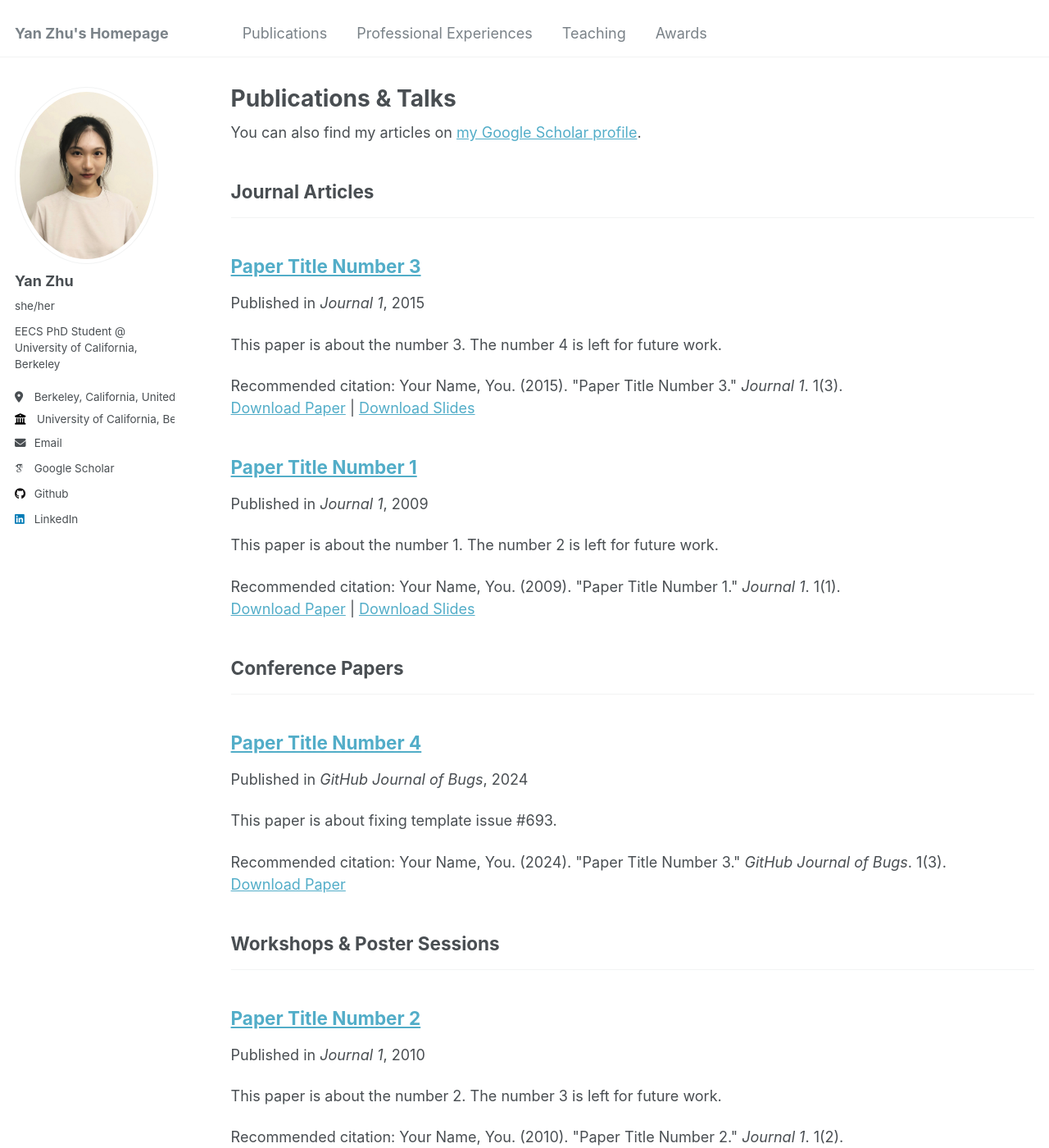
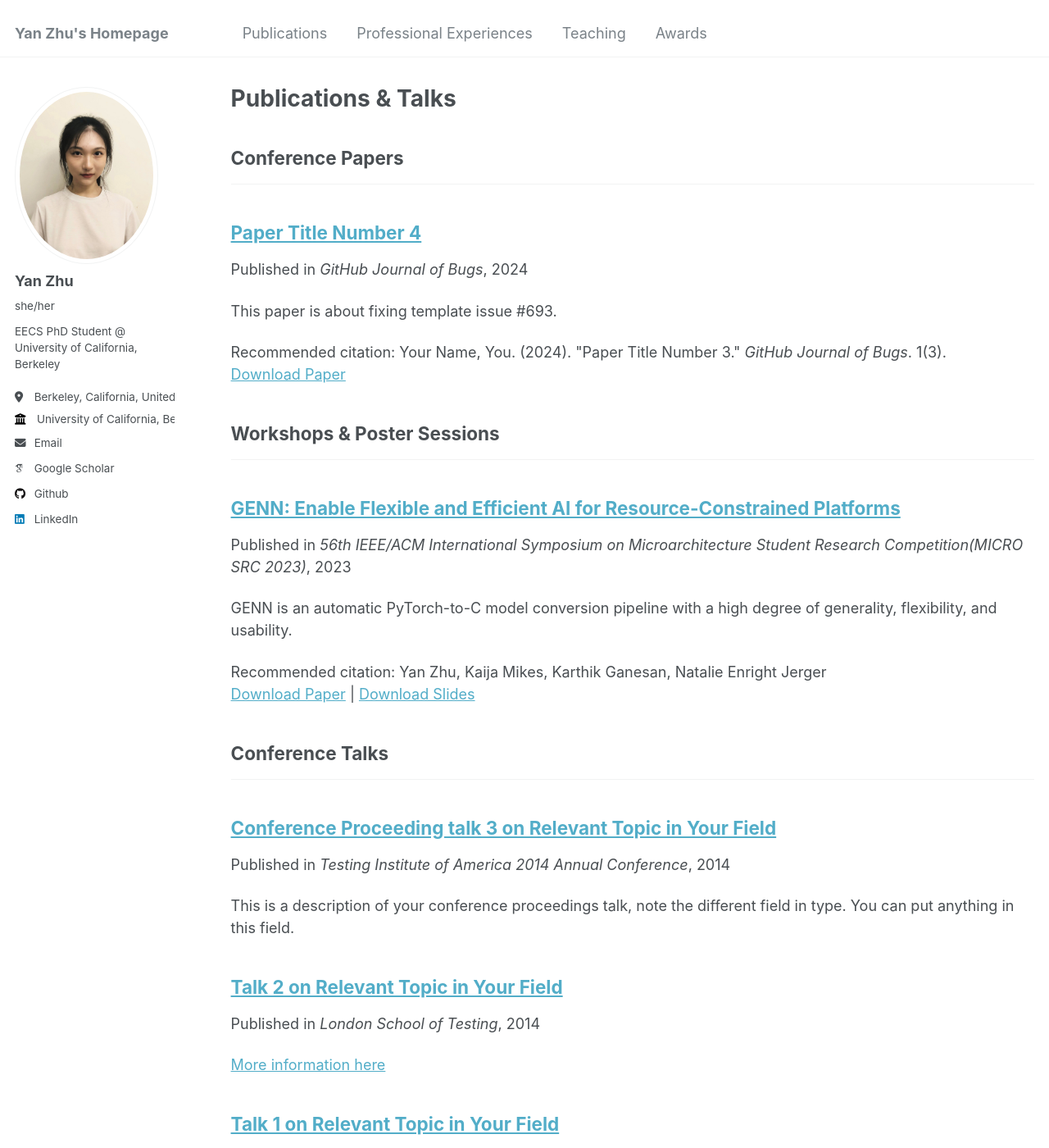
Before and after one commit to zhuyan0619/zhuyan0619.github.io, a Jekyll site: the page built from _pages/publications.html, in a window 1280 px wide and 1400 px high. Shown: the whole window at 82% size. Built offline with Jekyll 4.4.1, drawn with Linux system fonts in a browser that asks for light colours; some web fonts are replaced.

Commit message:
add genn project

```diff
--- a/_pages/publications.html
+++ b/_pages/publications.html
@@ -4,10 +4,6 @@
 permalink: /publications/
 author_profile: true
 ---
-
-{% if site.author.googlescholar %}
-  <div class="wordwrap">You can also find my articles on <a href="{{site.author.googlescholar}}">my Google Scholar profile</a>.</div>
-{% endif %}
 
 {% include base_path %}
 
--- a/_publications/2010-10-01-paper-title-number-2.md
+++ /dev/null
@@ -1,14 +0,0 @@
----
-title: "Paper Title Number 2"
-collection: publications
-category: workshops
-permalink: /publication/2010-10-01-paper-title-number-2
-excerpt: 'This paper is about the number 2. The number 3 is left for future work.'
-date: 2010-10-01
-venue: 'Journal 1'
-slidesurl: 'http://academicpages.github.io/files/slides2.pdf'
-paperurl: 'http://academicpages.github.io/files/paper2.pdf'
-citation: 'Your Name, You. (2010). &quot;Paper Title Number 2.&quot; <i>Journal 1</i>. 1(2).'
----
-
-The contents above will be part of a list of publications, if the user clicks the link for the publication than the contents of section will be rendered as a full page, allowing you to provide more information about the paper for the reader. When publications are displayed as a single page, the contents of the above "citation" field will automatically be included below this section in a smaller font.
--- a/_publications/2015-10-01-paper-title-number-3.md
+++ /dev/null
@@ -1,14 +0,0 @@
----
-title: "Paper Title Number 3"
-collection: publications
-category: manuscripts
-permalink: /publication/2015-10-01-paper-title-number-3
-excerpt: 'This paper is about the number 3. The number 4 is left for future work.'
-date: 2015-10-01
-venue: 'Journal 1'
-slidesurl: 'http://academicpages.github.io/files/slides3.pdf'
-paperurl: 'http://academicpages.github.io/files/paper3.pdf'
-citation: 'Your Name, You. (2015). &quot;Paper Title Number 3.&quot; <i>Journal 1</i>. 1(3).'
----
-
-The contents above will be part of a list of publications, if the user clicks the link for the publication than the contents of section will be rendered as a full page, allowing you to provide more information about the paper for the reader. When publications are displayed as a single page, the contents of the above "citation" field will automatically be included below this section in a smaller font.
--- /dev/null
+++ b/_publications/GENN.md
@@ -0,0 +1,14 @@
+---
+title: "GENN: Enable Flexible and Efficient AI for Resource-Constrained Platforms"
+collection: publications
+category: workshops
+permalink: /publication/GENN
+excerpt: 'GENN is an automatic PyTorch-to-C model conversion pipeline with a high degree of generality, flexibility, and usability.'
+date: 2023-10-30
+venue: '56th IEEE/ACM International Symposium on Microarchitecture Student Research Competition(MICRO SRC 2023)'
+slidesurl: 'http://academicpages.github.io/files/GENN_presentation.pptx'
+paperurl: 'http://academicpages.github.io/files/GENN_paper.pdf'
+citation: 'Yan Zhu, Kaija Mikes, Karthik Ganesan, Natalie Enright Jerger'
+---
+
+Research Statement: Deep learning (DL) is experiencing increased interest in resource-constrained devices. However, modern DL frameworks, e.g., TensorFlow and PyTorch, are designed and optimized for high-performance platforms. For usability, most frameworks use interpreted languages and require extensive libraries like Nvidia CUDA; executing them on resource-constrained devices remains challenging. Therefore, it is crucial to enable more memory and environment-friendly AI for platforms such as low-end Internet of Things (IoTs), simulators, and high-level synthesis (HLS). To this end, we develop GENN, an automatic PyTorch-to-C model conversion pipeline (Figure 1) with a high degree of generality, flexibility, and usability.
```
Also changed, not shown: _publications/2009-10-01-paper-title-number-1.md (+2 -2 lines), 4 other files.
